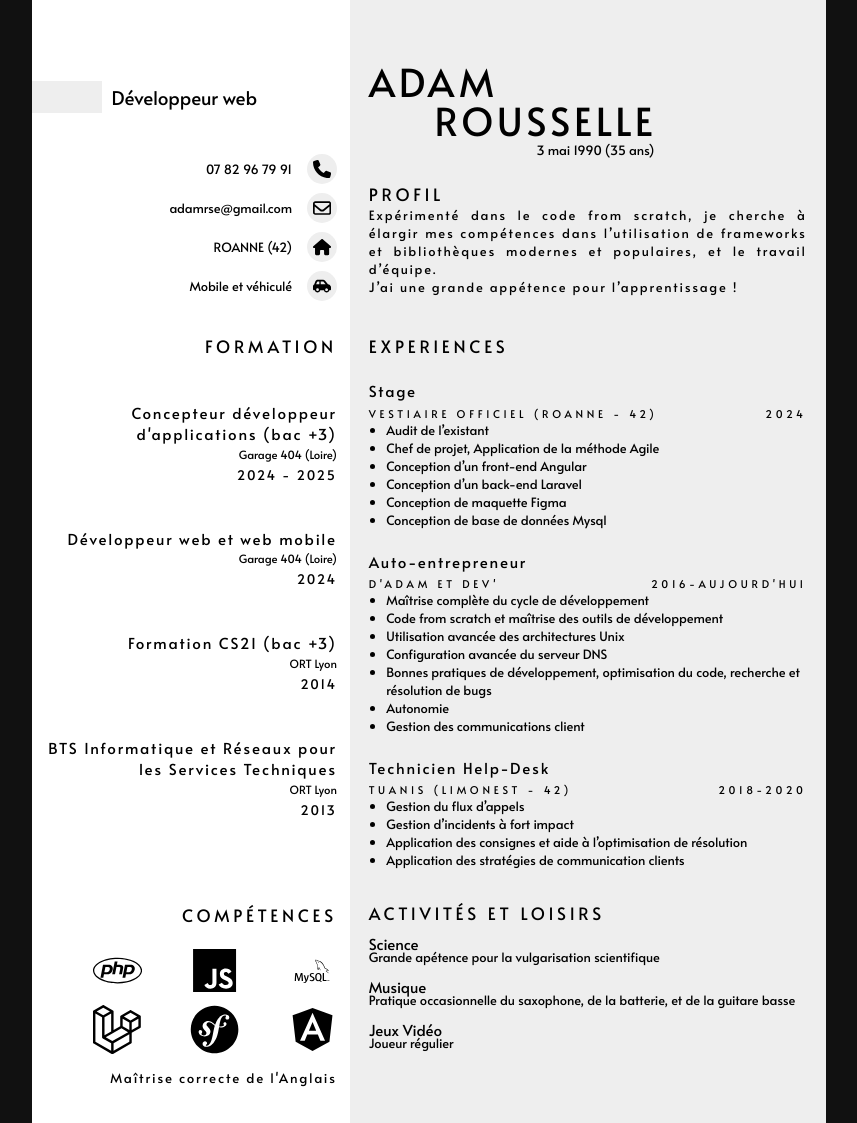
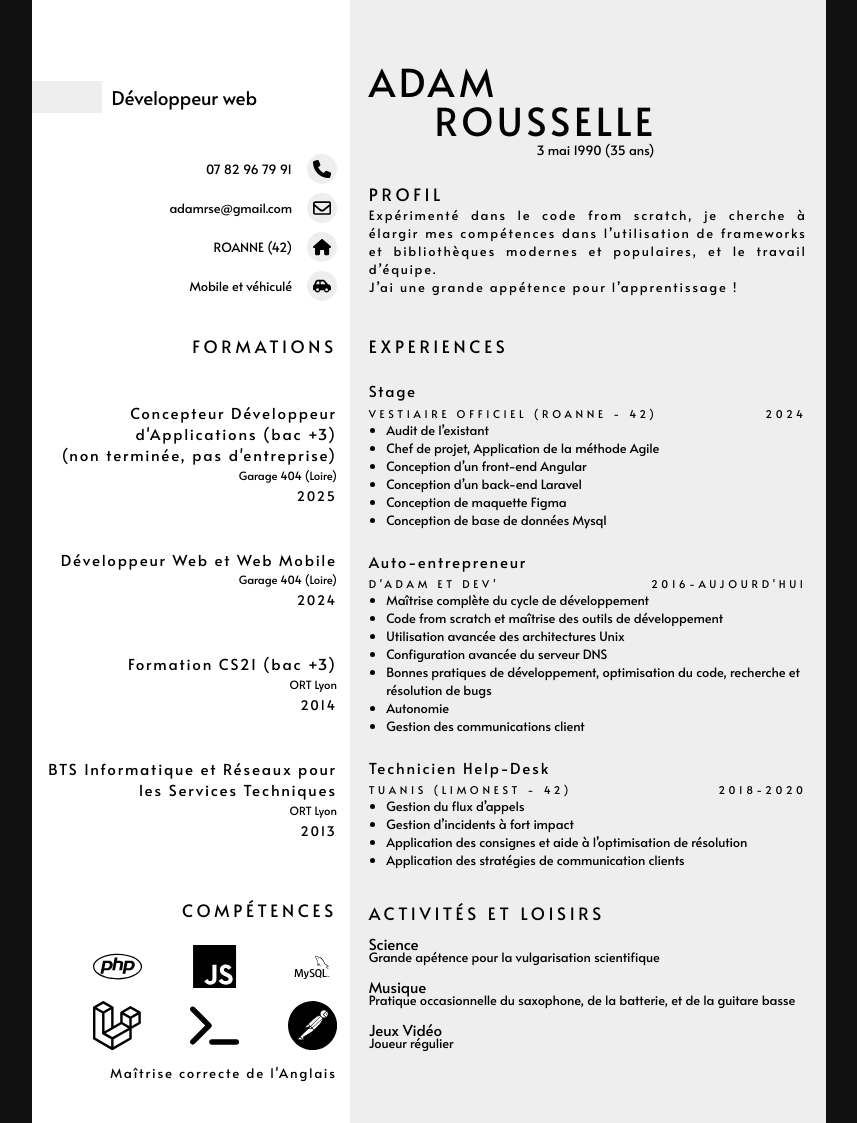
Before and after one commit to AdamRse/cv2, a PHP site: page / in a window 1280 px wide. Shown: the whole page, without its empty margins (211-1068 px from the left). Run offline with PHP 8.4, Linux system fonts and the light colour scheme.

Commit message:
php to html

```diff
--- a/index.php
+++ b/index.html
@@ -1,6 +1,3 @@
-<?php
-$yearsold = floor((time() - 641685600) / 31556926);
-?>
 <!DOCTYPE html>
 <html lang="fr">
 
@@ -53,14 +50,14 @@ $yearsold = floor((time() - 641685600) / 31556926);
                 </div>
             </div>
             <div id="education">
-                <h3>formation</h3>
+                <h3>formations</h3>
                 <div class="unit">
-                    <h4>Concepteur développeur d'applications (bac +3)</h4>
+                    <h4>Concepteur Développeur d'Applications (bac +3)<br/>(non terminée, pas d'entreprise)</h4>
                     <div class="sub">Garage 404 (Loire)</div>
-                    <div class="period">2024 - 2025</div>
+                    <div class="period">2025</div>
                 </div>
                 <div class="unit">
-                    <h4>Développeur web et web mobile</h4>
+                    <h4>Développeur Web et Web Mobile</h4>
                     <div class="sub">Garage 404 (Loire)</div>
                     <div class="period">2024</div>
                 </div>
@@ -94,12 +91,83 @@ $yearsold = floor((time() - 641685600) / 31556926);
                     <svg xmlns="http://www.w3.org/2000/svg" viewBox="0 0 512 512"><!--!Font Awesome Free 6.7.2 by @fontawesome - https://fontawesome.com License - https://fontawesome.com/license/free Copyright 2024 Fonticons, Inc.-->
                         <path d="M107.2 0c2.5 0 4.7 .8 6.7 2l94.3 54.1c2.7 1.5 4.5 3.5 5.4 5.9c.9 2.2 .9 4.3 .9 5.6l0 193.4 69.2-39.7 0-100.3c0-2.6 .6-5 2.2-7.2c1.5-2.1 3.5-3.6 5.7-4.8c0 0 0 0 0 0l94-54c1.6-.9 3.4-1.6 5.5-1.6s4 .7 5.6 1.6l95.8 55.1c2.3 1.3 3.9 3 4.9 5.3c.9 2.1 .9 4.2 .9 5.8l0 107.2c0 2-.2 4.3-1.4 6.4c-1.2 2.2-3 3.7-5.1 4.9l-.1 .1-88 50.5 0 100c0 2.3-.3 4.8-1.6 7c-1.3 2.2-3.3 3.7-5.3 4.9c0 0 0 0-.1 0L208.7 510c-2.2 1.2-4.5 2-7.1 2s-4.9-.9-7.1-2l-.1-.1L7.1 402l-.5-.3c-1.1-.7-2.6-1.7-3.8-2.9C.9 396.9 0 394.6 0 391.6L0 65.9c0-4.8 3-7.9 5.5-9.3L100.5 2c2-1.2 4.3-2 6.8-2zM38.1 67.1l69 39.9 69.2-39.9L107.1 27.4l-69 39.7zm353 93.2l69-39.7-69-39.7-69.1 39.7 69.1 39.7zM189.2 89L120 128.8l0 186.4 69.2-39.9 0-186.4zM94.5 128.9L25.2 89.1l0 294.2 164 94.2 0-79.4-87.3-49.3-.2-.1c-1.3-.8-3.2-1.9-4.6-3.7c-1.7-2.1-2.5-4.7-2.5-7.7l0-208.5zm214.7 92.4l69.3 39.6 0-78.5-69.3-39.9 0 78.8zm94.5 39.6L473 221.2l0-78.8-69.3 39.9 0 78.5zM201.6 376.1l163.8-93.2-69-39.9L133 337.1l68.6 38.9zm12.9 101.5l164-94.2 0-78.8-164 93.6 0 79.4z" />
                     </svg>
-                    <svg xmlns="http://www.w3.org/2000/svg" viewBox="0 0 512 512"><!--!Font Awesome Free 6.7.2 by @fontawesome - https://fontawesome.com License - https://fontawesome.com/license/free Copyright 2024 Fonticons, Inc.-->
+                    <!-- <svg xmlns="http://www.w3.org/2000/svg" viewBox="0 0 512 512"><!--!Font Awesome Free 6.7.2 by @fontawesome - https://fontawesome.com License - https://fontawesome.com/license/free Copyright 2024 Fonticons, Inc.--><!--
                         <path d="M256 8C119 8 8 119 8 256s111 248 248 248 248-111 248-248S393 8 256 8zm133.7 143.5c-11.5 .4-19.4-6.5-19.8-16.9-.3-9.2 6.7-13.4 6.5-18.9-.2-6.6-10.2-6.8-12.9-6.7-39.8 1.3-48.6 57-58.9 113.9 21.4 3.2 36.7-.7 45.1-6.2 12-7.8-3.3-15.7-1.4-24.6 4-18.2 32.6-19 32 5.3-.4 17.9-25.9 41.8-77.6 35.7-10.8 59.5-18.4 115-58.2 161.7-29 34.5-58.4 39.8-71.6 40.3-24.7 .9-41-12.3-41.6-29.8-.6-17 14.5-26.3 24.3-26.6 21.9-.8 30.1 25.7 14.9 34-12.1 9.7 .1 12.6 2.1 12.6 10.4-.4 17.3-5.5 22.2-9 24-20 33.2-54.9 45.4-118.4 8.2-49.7 17-78 18.2-82-16.9-12.8-27.1-28.6-49.9-34.7-15.6-4.2-25.1-.6-31.8 7.8-7.9 10-5.3 23 2.4 30.7l12.6 14c15.5 17.9 24 31.9 20.8 50.6-5.1 29.9-40.7 52.9-82.9 39.9-36-11.1-42.7-36.6-38.4-50.6 7.5-24.2 42.4-11.7 34.6 13.6-2.8 8.6-4.9 8.7-6.3 13.1-4.6 14.8 41.9 28.4 51-1.4 4.5-14.5-5.3-21.7-22.3-39.9-28.5-31.8-16-65.5 3-79.7C204.2 140.1 251.9 197 262 205.3c37.2-109 100.5-105.5 102.4-105.5 25.2-.8 44.2 10.6 44.8 28.7 .3 7.7-4.2 22.6-19.5 23.1z" />
+                    </svg> -->
+                    <svg xmlns="http://www.w3.org/2000/svg" viewBox="0 0 576 512"><!--!Font Awesome Free 6.7.2 by @fontawesome - https://fontawesome.com License - https://fontawesome.com/license/free Copyright 2025 Fonticons, Inc.--><path d="M9.4 86.6C-3.1 74.1-3.1 53.9 9.4 41.4s32.8-12.5 45.3 0l192 192c12.5 12.5 12.5 32.8 0 45.3l-192 192c-12.5 12.5-32.8 12.5-45.3 0s-12.5-32.8 0-45.3L178.7 256 9.4 86.6zM256 416l288 0c17.7 0 32 14.3 32 32s-14.3 32-32 32l-288 0c-17.7 0-32-14.3-32-32s14.3-32 32-32z"/>
                     </svg>
-                    <svg xmlns="http://www.w3.org/2000/svg" viewBox="0 0 448 512"><!--!Font Awesome Free 6.7.2 by @fontawesome - https://fontawesome.com License - https://fontawesome.com/license/free Copyright 2024 Fonticons, Inc.-->
+                    <svg viewBox="0 0 256 256" version="1.1" xmlns="http://www.w3.org/2000/svg" xmlns:xlink="http://www.w3.org/1999/xlink" preserveAspectRatio="xMidYMid">
+                        <g>
+                            <path d="M254.953118,144.253071 C263.911504,74.1217108 214.38443,10.0052669 144.381048,1.04688158 C74.3776647,-7.9115038 10.0052669,41.6155696 1.04688158,111.618952 C-7.9115038,181.622335 41.6155696,245.866756 111.618952,254.953118 C181.750312,263.911504 245.866756,214.38443 254.953118,144.253071 Z" fill="#000000">
+
+                            </path>
+                                    <g transform="translate(50.181225, 45.198924)">
+                                        <path d="M124.018448,36.9853339 L70.012182,90.9916 L54.7829269,75.7623449 C107.893354,22.6519173 113.140409,27.2590869 124.018448,36.9853339 L124.018448,36.9853339 Z" fill="#FFFFFF">
+
+                                </path>
+                                            <path d="M70.012182,92.2713693 C69.6282512,92.2713693 69.3722974,92.1433924 69.1163435,91.8874385 L53.7591114,76.6581834 C53.2472037,76.1462757 53.2472037,75.3784141 53.7591114,74.8665063 C107.765378,20.8602402 113.396363,25.9793176 124.78631,36.2174723 C125.042264,36.4734262 125.170241,36.72938 125.170241,37.1133108 C125.170241,37.4972416 125.042264,37.7531955 124.78631,38.0091494 L70.7800436,91.8874385 C70.6520667,92.1433924 70.2681359,92.2713693 70.012182,92.2713693 Z M56.574604,75.7623449 L70.012182,89.1999229 L122.098794,37.1133108 C112.628501,28.6668332 106.229654,26.1072945 56.574604,75.7623449 L56.574604,75.7623449 Z" fill="#000000">
+
+                                </path>
+                                            <path d="M85.497391,106.476809 L70.7800436,91.7594616 L124.78631,37.7531955 C139.247703,52.342566 117.619601,76.0182987 85.497391,106.476809 Z" fill="#FFFFFF">
+
+                                </path>
+                                            <path d="M85.497391,107.756578 C85.1134602,107.756578 84.8575064,107.628601 84.6015525,107.372648 L69.8842051,92.6553001 C69.6282512,92.3993463 69.6282512,92.1433924 69.6282512,91.7594616 C69.6282512,91.3755308 69.7562282,91.1195769 70.012182,90.8636231 L124.018448,36.857357 C124.530356,36.3454492 125.298217,36.3454492 125.810125,36.857357 C129.137525,39.9288034 130.929203,44.2800191 130.801226,48.7592118 C130.545272,62.9646515 114.420178,81.0093992 86.5212065,107.372648 C86.1372757,107.628601 85.7533449,107.756578 85.497391,107.756578 L85.497391,107.756578 Z M72.5717207,91.7594616 C80.7622445,100.077962 84.2176217,103.405363 85.497391,104.685132 C106.997516,84.2088225 127.857756,63.2206053 127.985733,48.7592118 C128.11371,45.4318115 126.833941,42.1044113 124.658333,39.5448726 L72.5717207,91.7594616 Z" fill="#000000">
+
+                                </path>
+                                            <path d="M55.0388808,76.1462757 L65.9169201,87.024315 C66.172874,87.2802689 66.172874,87.5362228 65.9169201,87.7921767 C65.7889432,87.9201536 65.7889432,87.9201536 65.6609663,87.9201536 L43.1370259,92.7832771 C41.9852335,92.911254 40.961418,92.1433924 40.7054642,90.9916 C40.5774872,90.3517153 40.8334411,89.7118307 41.2173719,89.3278999 L54.2710192,76.2742526 C54.526973,76.0182987 54.9109038,75.8903218 55.0388808,76.1462757 Z" fill="#FFFFFF">
+
+                                </path>
+                                            <path d="M42.7530951,94.0630464 C40.8334411,94.0630464 39.4256948,92.5273232 39.4256948,90.6076692 C39.4256948,89.7118307 39.8096256,88.8159921 40.4495103,88.1761075 L53.5031576,75.1224602 C54.2710192,74.4825755 55.2948346,74.4825755 56.0626962,75.1224602 L66.9407356,86.0004996 C67.7085972,86.6403842 67.7085972,87.7921767 66.9407356,88.5600383 C66.6847817,88.8159921 66.4288279,88.9439691 66.0448971,89.071946 L43.5209567,93.9350695 C43.2650028,93.9350695 43.009049,94.0630464 42.7530951,94.0630464 L42.7530951,94.0630464 Z M54.65495,77.5540219 L42.1132104,90.0957615 C41.8572566,90.3517153 41.7292796,90.7356461 41.9852335,91.1195769 C42.1132104,91.5035077 42.4971412,91.6314847 42.881072,91.5035077 L63.9972661,86.8963381 L54.65495,77.5540219 Z" fill="#000000">
+
+                                </path>
+                                            <path d="M152.557304,7.03873136 C144.366781,-0.895838537 131.185156,-0.639884669 123.250587,7.67861603 C115.316017,15.9971167 115.57197,29.050764 123.890471,36.9853339 C130.673249,43.5121575 140.911403,44.6639499 148.97395,39.8008264 L134.38458,25.211456 L152.557304,7.03873136 Z" fill="#FFFFFF">
+
+                                </path>
+                                            <path d="M138.223888,44.0240653 C126.066079,44.0240653 116.211855,34.1698413 116.211855,22.0120326 C116.211855,9.85422391 126.066079,-1.81866161e-14 138.223888,-1.81866161e-14 C143.854873,-1.81866161e-14 149.357881,2.17560788 153.453143,6.14289283 C153.709097,6.39884669 153.837074,6.65480056 153.837074,7.03873136 C153.837074,7.42266217 153.709097,7.67861603 153.453143,7.9345699 L136.176257,25.211456 L149.741812,38.777011 C150.25372,39.2889187 150.25372,40.0567803 149.741812,40.568688 C149.613835,40.696665 149.613835,40.696665 149.485858,40.8246419 C146.158458,42.8722729 142.191173,44.0240653 138.223888,44.0240653 Z M138.223888,2.68751561 C127.473825,2.68751561 118.771394,11.3899471 118.899371,22.1400096 C118.899371,32.890072 127.601802,41.5925035 138.351865,41.4645266 C141.295334,41.4645266 144.238804,40.8246419 146.926319,39.4168956 L133.488741,26.1072945 C133.232787,25.8513406 133.10481,25.5953868 133.10481,25.211456 C133.10481,24.8275252 133.232787,24.5715713 133.488741,24.3156174 L150.63765,7.1667083 C147.182273,4.22323882 142.831057,2.68751561 138.223888,2.68751561 L138.223888,2.68751561 Z" fill="#000000">
+
+                                </path>
+                                            <path d="M152.941235,7.42266217 L152.685281,7.1667083 L134.38458,25.211456 L148.845973,39.6728495 C150.25372,38.777011 151.661466,37.7531955 152.813258,36.6014031 C161.003782,28.5388563 161.003782,15.485209 152.941235,7.42266217 L152.941235,7.42266217 Z" fill="#FFFFFF">
+
+                                </path>
+                                            <path d="M148.97395,41.0805958 C148.590019,41.0805958 148.334066,40.9526188 148.078112,40.696665 L133.488741,26.1072945 C133.232787,25.8513406 133.10481,25.5953868 133.10481,25.211456 C133.10481,24.8275252 133.232787,24.5715713 133.488741,24.3156174 L151.661466,6.14289283 C152.173374,5.63098509 152.941235,5.63098509 153.453143,6.14289283 L153.837074,6.39884669 C162.411528,14.9733013 162.411528,28.7948101 153.965051,37.4972416 C152.685281,38.777011 151.277535,39.9288034 149.741812,40.8246419 C149.357881,40.9526188 149.101927,41.0805958 148.97395,41.0805958 L148.97395,41.0805958 Z M136.176257,25.211456 L149.101927,38.1371263 C150.125743,37.4972416 151.149558,36.6014031 151.91742,35.8335415 C159.212105,28.5388563 159.596036,16.6370014 152.557304,8.95838537 L136.176257,25.211456 Z" fill="#000000">
+
+                                </path>
+                                            <path d="M126.194056,39.2889187 C123.12261,36.2174723 118.131509,36.2174723 115.060063,39.2889187 L66.8127587,87.5362228 L74.8753055,95.5987696 L125.938102,50.8068428 C129.265502,47.9913502 129.521456,43.0002498 126.705964,39.6728495 C126.45001,39.5448726 126.322033,39.4168956 126.194056,39.2889187 L126.194056,39.2889187 Z" fill="#FFFFFF">
+
+                                </path>
+                                            <path d="M74.7473286,96.878539 C74.3633978,96.878539 74.1074439,96.750562 73.85149,96.4946082 L65.7889432,88.4320613 C65.2770355,87.9201536 65.2770355,87.152292 65.7889432,86.6403842 L114.036247,38.3930802 C117.619601,34.809726 123.378563,34.809726 126.961918,38.3930802 C130.545272,41.9764343 130.545272,47.7353963 126.961918,51.3187505 C126.833941,51.4467274 126.705964,51.5747044 126.577987,51.7026813 L75.5151902,96.4946082 C75.3872133,96.750562 75.1312594,96.878539 74.7473286,96.878539 L74.7473286,96.878539 Z M68.6044358,87.5362228 L74.8753055,93.8070925 L125.042264,49.7830273 C127.857756,47.4794425 128.11371,43.2562037 125.810125,40.4407111 C123.50654,37.6252186 119.283302,37.3692647 116.467809,39.6728495 C116.339832,39.8008264 116.211855,39.9288034 115.955901,40.0567803 L68.6044358,87.5362228 Z" fill="#000000">
+
+                                </path>
+                                            <path d="M29.8274248,142.438327 C29.3155171,142.694281 29.0595632,143.206189 29.1875401,143.718097 L31.363148,152.932436 C31.8750557,154.212205 31.1071941,155.747929 29.6994479,156.131859 C28.6756324,156.51579 27.52384,156.131859 26.8839553,155.363998 L12.8064926,141.414512 L58.7502118,95.4707927 L74.6193516,95.7267466 L85.3694141,106.476809 C82.8098754,108.652417 67.3246664,123.625718 29.8274248,142.438327 L29.8274248,142.438327 Z" fill="#FFFFFF">
+
+                                </path>
+                                            <path d="M28.8036093,157.411629 C27.7797938,157.411629 26.7559784,157.027698 26.1160937,156.259836 L12.1666079,142.31035 C11.910654,142.054397 11.7826771,141.798443 11.7826771,141.414512 C11.7826771,141.030581 11.910654,140.774627 12.1666079,140.518673 L58.1103272,94.5749541 C58.366281,94.3190003 58.7502118,94.1910233 59.0061657,94.1910233 L74.8753055,94.4469772 C75.2592363,94.4469772 75.5151902,94.5749541 75.7711441,94.830908 L86.5212065,105.58097 C86.7771604,105.836924 86.9051373,106.220855 86.9051373,106.604786 C86.9051373,106.988717 86.7771604,107.244671 86.3932296,107.500624 L85.497391,108.268486 C71.931836,120.170341 53.5031576,132.072196 30.5952864,143.462143 L32.7708943,152.548505 C33.1548251,154.212205 32.3869635,156.003882 30.8512403,156.899721 C30.0833787,157.283652 29.443494,157.411629 28.8036093,157.411629 Z M14.7261466,141.414512 L27.9077708,154.468159 C28.2917016,155.108044 29.0595632,155.363998 29.6994479,154.980067 C30.3393325,154.596136 30.5952864,153.828275 30.2113556,153.18839 L28.0357477,143.974051 C27.7797938,142.822258 28.2917016,141.798443 29.3155171,141.286535 C51.9674343,129.896588 70.2681359,118.12271 83.705714,106.476809 L74.2354208,97.0065159 L59.5180734,96.750562 L14.7261466,141.414512 Z" fill="#000000">
+
+                                </path>
+                                            <path d="M1.9284532,152.420528 L12.9344695,141.414512 L29.3155171,157.795559 L3.20822254,156.003882 C2.05643013,155.875905 1.28856853,154.85209 1.41654546,153.700298 C1.41654546,153.18839 1.5445224,152.676482 1.9284532,152.420528 L1.9284532,152.420528 Z" fill="#FFFFFF">
+
+                                </path>
+                                            <path d="M29.3155171,158.947352 L3.0802456,157.155675 C1.16059159,157.027698 -0.119177745,155.363998 0.00879918845,153.444344 C0.136776122,152.676482 0.39272999,151.908621 1.03261466,151.396713 L12.038631,140.390696 C12.5505387,139.878789 13.3184003,139.878789 13.830308,140.390696 L30.2113556,156.771744 C30.5952864,157.155675 30.7232633,157.667583 30.4673095,158.17949 C30.2113556,158.691398 29.8274248,158.947352 29.3155171,158.947352 L29.3155171,158.947352 Z M12.9344695,143.206189 L2.82429173,153.316367 C2.44036093,153.572321 2.44036093,154.212205 2.82429173,154.468159 C2.95226867,154.596136 3.0802456,154.724113 3.33619947,154.724113 L25.9881168,156.259836 L12.9344695,143.206189 Z" fill="#000000">
+
+                                </path>
+                                            <path d="M54.2710192,101.357732 C53.5031576,101.357732 52.9912498,100.717847 52.9912498,100.077962 C52.9912498,99.6940315 53.1192268,99.4380776 53.3751806,99.1821238 L65.7889432,86.7683612 C66.3008509,86.2564534 67.0687125,86.2564534 67.5806203,86.7683612 L75.6431671,94.830908 C76.0270979,95.2148388 76.1550749,95.5987696 76.0270979,96.1106774 C75.899121,96.4946082 75.5151902,96.878539 75.0032825,97.0065159 L54.526973,101.357732 C54.3989961,101.357732 54.2710192,101.357732 54.2710192,101.357732 L54.2710192,101.357732 Z M66.6847817,89.4558768 L58.2383041,97.9023544 L72.059813,94.9588849 L66.6847817,89.4558768 Z" fill="#000000">
+
+                                </path>
+                                            <path d="M74.6193516,95.7267466 L60.5418889,98.798193 C59.5180734,99.0541468 58.494258,98.4142622 58.2383041,97.3904467 C58.1103272,96.750562 58.2383041,96.1106774 58.7502118,95.5987696 L66.5568048,87.7921767 L74.6193516,95.7267466 Z" fill="#FFFFFF">
+
+                                </path>
+                                            <path d="M60.2859351,100.077962 C58.494258,100.077962 57.0865117,98.670216 57.0865117,96.878539 C57.0865117,95.9827004 57.4704425,95.2148388 57.9823502,94.5749541 L65.7889432,86.7683612 C66.3008509,86.2564534 67.0687125,86.2564534 67.5806203,86.7683612 L75.6431671,94.830908 C76.0270979,95.2148388 76.1550749,95.5987696 76.0270979,96.1106774 C75.899121,96.4946082 75.5151902,96.878539 75.0032825,97.0065159 L60.9258197,100.077962 C60.6698659,100.077962 60.413912,100.077962 60.2859351,100.077962 L60.2859351,100.077962 Z M66.6847817,89.4558768 L59.7740273,96.3666312 C59.5180734,96.6225851 59.5180734,96.878539 59.6460504,97.1344928 C59.7740273,97.3904467 60.0299812,97.5184236 60.413912,97.5184236 L72.1877899,94.9588849 L66.6847817,89.4558768 Z" fill="#000000">
+
+                                </path>
+                                            <path d="M153.069212,19.7084478 C152.813258,18.9405862 151.91742,18.5566554 151.149558,18.8126093 C150.381697,19.0685632 149.997766,19.9644017 150.25372,20.7322633 C150.25372,20.8602402 150.381697,20.9882172 150.381697,21.1161941 C151.149558,22.6519173 150.893604,24.5715713 149.869789,25.9793176 C149.357881,26.6192023 149.485858,27.5150408 149.997766,28.0269485 C150.63765,28.5388563 151.533489,28.4108793 152.045397,27.7709947 C153.965051,25.3394329 154.348981,22.2679865 153.069212,19.7084478 L153.069212,19.7084478 Z" fill="#000000">
+
+                                </path>
+                            </g>
+                        </g>
+                    </svg>
+                    <!-- <svg xmlns="http://www.w3.org/2000/svg" viewBox="0 0 448 512"><--!Font Awesome Free 6.7.2 by @fontawesome - https://fontawesome.com License - https://fontawesome.com/license/free Copyright 2024 Fonticons, Inc. --><!--
                         <path d="M185.7 268.1h76.2l-38.1-91.6-38.1 91.6zM223.8 32L16 106.4l31.8 275.7 176 97.9 176-97.9 31.8-275.7zM354 373.8h-48.6l-26.2-65.4H168.6l-26.2 65.4H93.7L223.8 81.5z" />
-                    </svg>
+                    </svg>-->
                 </div>
                 <div class="language">
                     Maîtrise correcte de l'Anglais
@@ -108,7 +176,7 @@ $yearsold = floor((time() - 641685600) / 31556926);
         </section>
         <section id="partRight">
             <h2><span class="line">ADAM</span><span class="line line2">ROUSSELLE</span></h2>
-            <p class="description">3 mai 1990 (<?= $yearsold ?> ans)</p>
+            <p class="description">3 mai 1990 (<span id="span-set-age">35</span> ans)</p>
             <div id="summary">
                 <h3>PROFIL</h3>
                 <p>
@@ -172,6 +240,22 @@ $yearsold = floor((time() - 641685600) / 31556926);
             </div>
         </section>
     </div>
+
+    <!-- JAVASCRIPT -->
+    <script>
+        const birthDate = new Date(1990, 4, 3); // Attention: les mois sont indexés à partir de 0 (janvier=0)
+        const today = new Date();
+
+        // Calcul de l'âge
+        let age = today.getFullYear() - birthDate.getFullYear();
+        const monthDiff = today.getMonth() - birthDate.getMonth();
+
+        // Si l'anniversaire n'est pas encore passé cette année, on soustrait 1 an
+        if (monthDiff < 0 || (monthDiff === 0 && today.getDate() < birthDate.getDate())) {
+            age--;
+        }
+        document.getElementById("span-set-age").innerHTML = age;
+    </script>
 </body>
 
 </html>
--- a/style.css
+++ b/style.css
@@ -179,7 +179,7 @@ h5{
     margin-top: 1%;
 }
 #skills{
-    margin-top: 26.5%;
+    margin-top: 18.5%;
     padding: var(--pl-padding-x);
     text-align: right;
 }
```
Also changed, not shown: icons/logo-bash.png (added).
